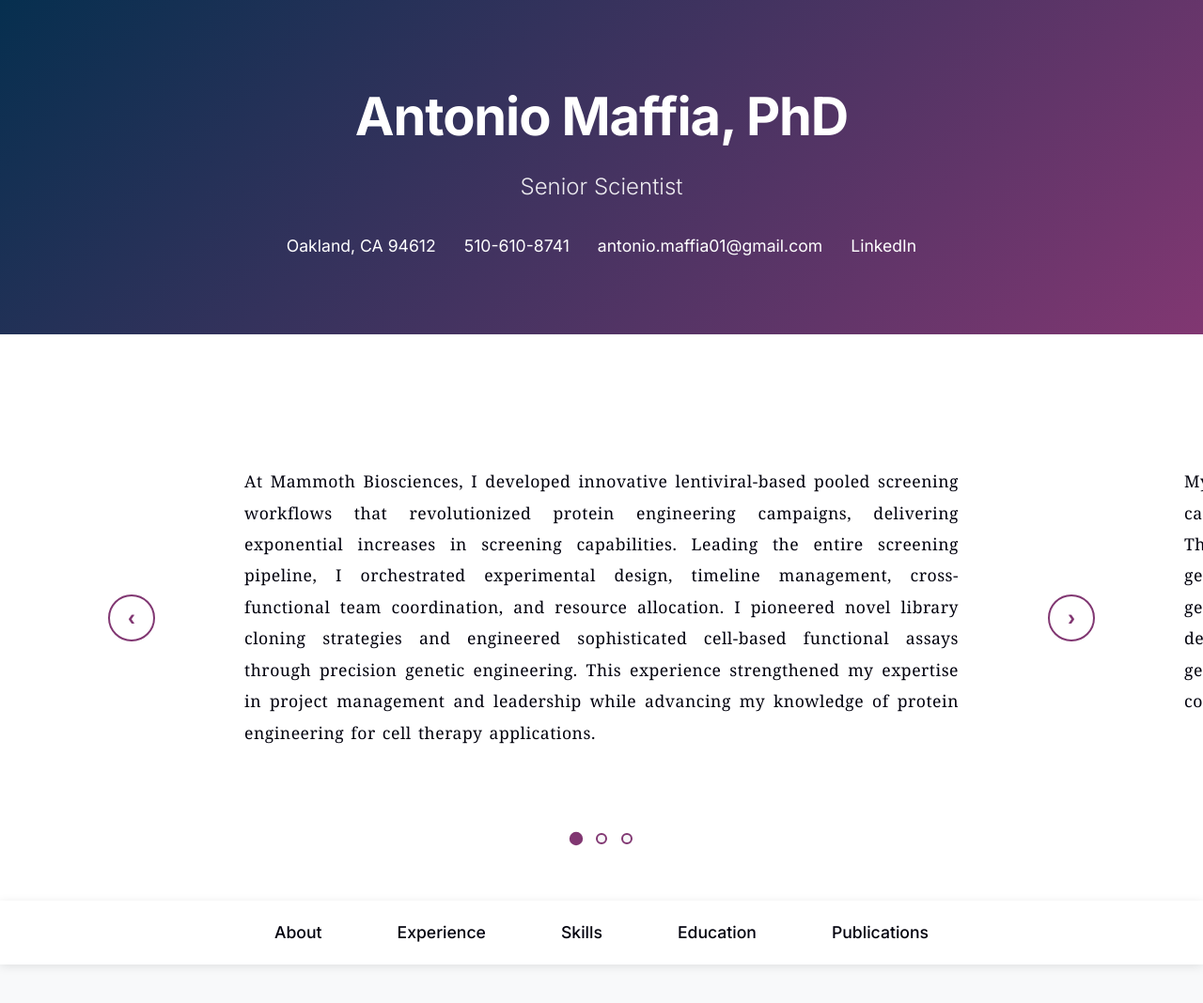
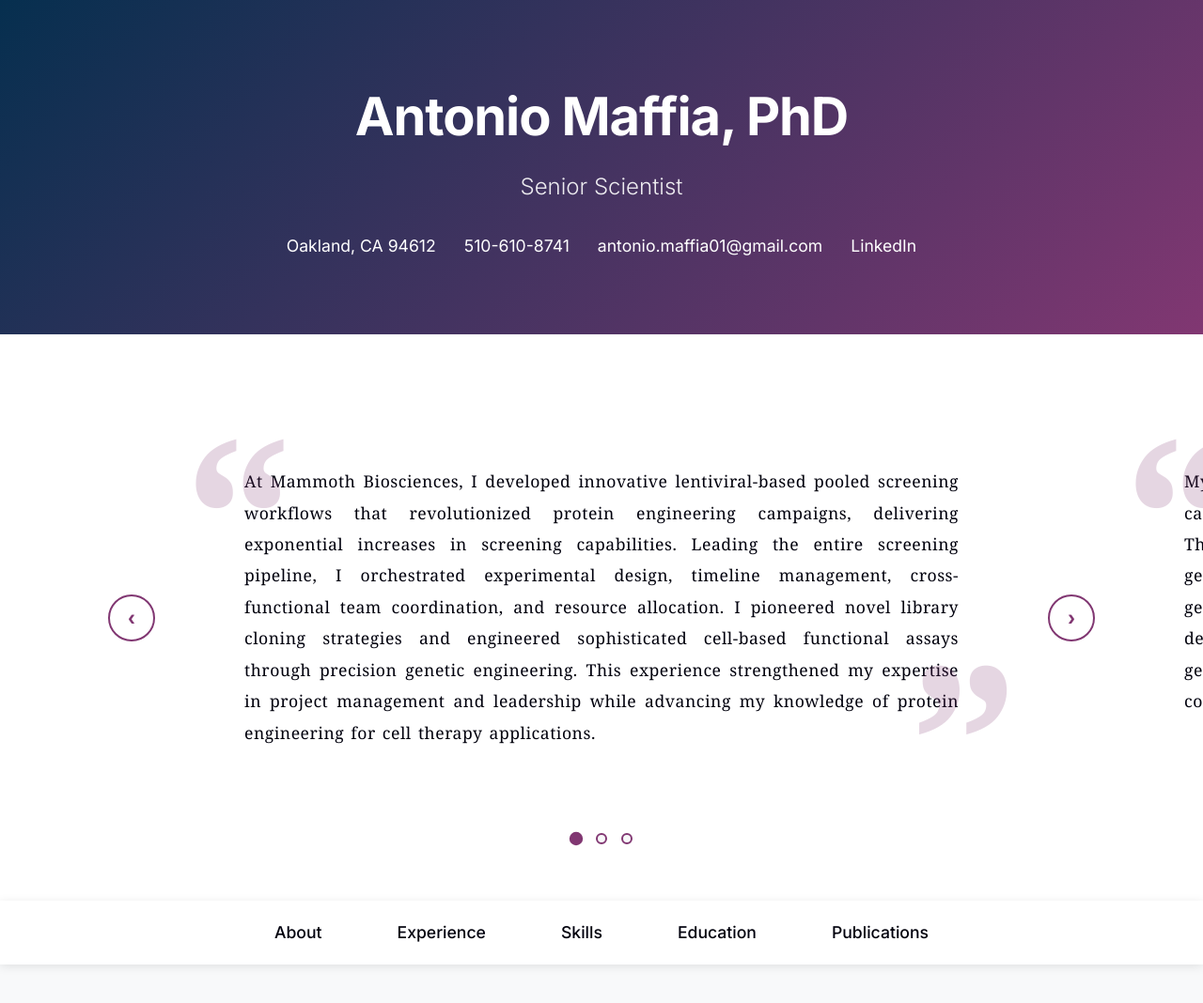
Before and after one commit to antoniomaffia01/antoniomaffiaphd, a plain HTML site: page index.html in a window 1280 px wide. Shown: the top 1068 px of the page at 94% size. Drawn offline with Linux system fonts and the light colour scheme.

Commit message:
index.html
Carousel v3

```diff
--- a/index.html
+++ b/index.html
@@ -75,7 +75,7 @@
             opacity: 0.8;
         }
 
-        /* Carousel */
+      /* Carousel */
 .carousel-section {
     background: var(--white);
     padding: 60px 0;
@@ -116,17 +116,18 @@
     text-align: justify;
     z-index: 2;
     position: relative;
+    background: var(--white);
 }
 
 .carousel-slide blockquote::before {
-    content: """;
+    content: '\201C';
     position: absolute;
-    top: 20px;
-    left: 20px;
-    font-size: 12rem;
+    top: 10px;
+    left: 15px;
+    font-size: 15rem;
     font-weight: 900;
     color: var(--accent-purple);
-    opacity: 0.15;
+    opacity: 0.2;
     line-height: 1;
     font-family: 'Georgia', 'Times New Roman', serif;
     z-index: 1;
@@ -135,14 +136,14 @@
 }
 
 .carousel-slide blockquote::after {
-    content: """;
+    content: '\201D';
     position: absolute;
-    bottom: -20px;
-    right: 20px;
-    font-size: 12rem;
+    bottom: -50px;
+    right: 15px;
+    font-size: 15rem;
     font-weight: 900;
     color: var(--accent-purple);
-    opacity: 0.15;
+    opacity: 0.2;
     line-height: 1;
     font-family: 'Georgia', 'Times New Roman', serif;
     z-index: 1;
@@ -220,15 +221,15 @@
     }
 
     .carousel-slide blockquote::before {
-        font-size: 8rem;
-        top: 10px;
-        left: 10px;
+        font-size: 10rem;
+        top: 5px;
+        left: 5px;
     }
 
     .carousel-slide blockquote::after {
-        font-size: 8rem;
-        bottom: -10px;
-        right: 10px;
+        font-size: 10rem;
+        bottom: -30px;
+        right: 5px;
     }
 
     .carousel-arrow {
```
